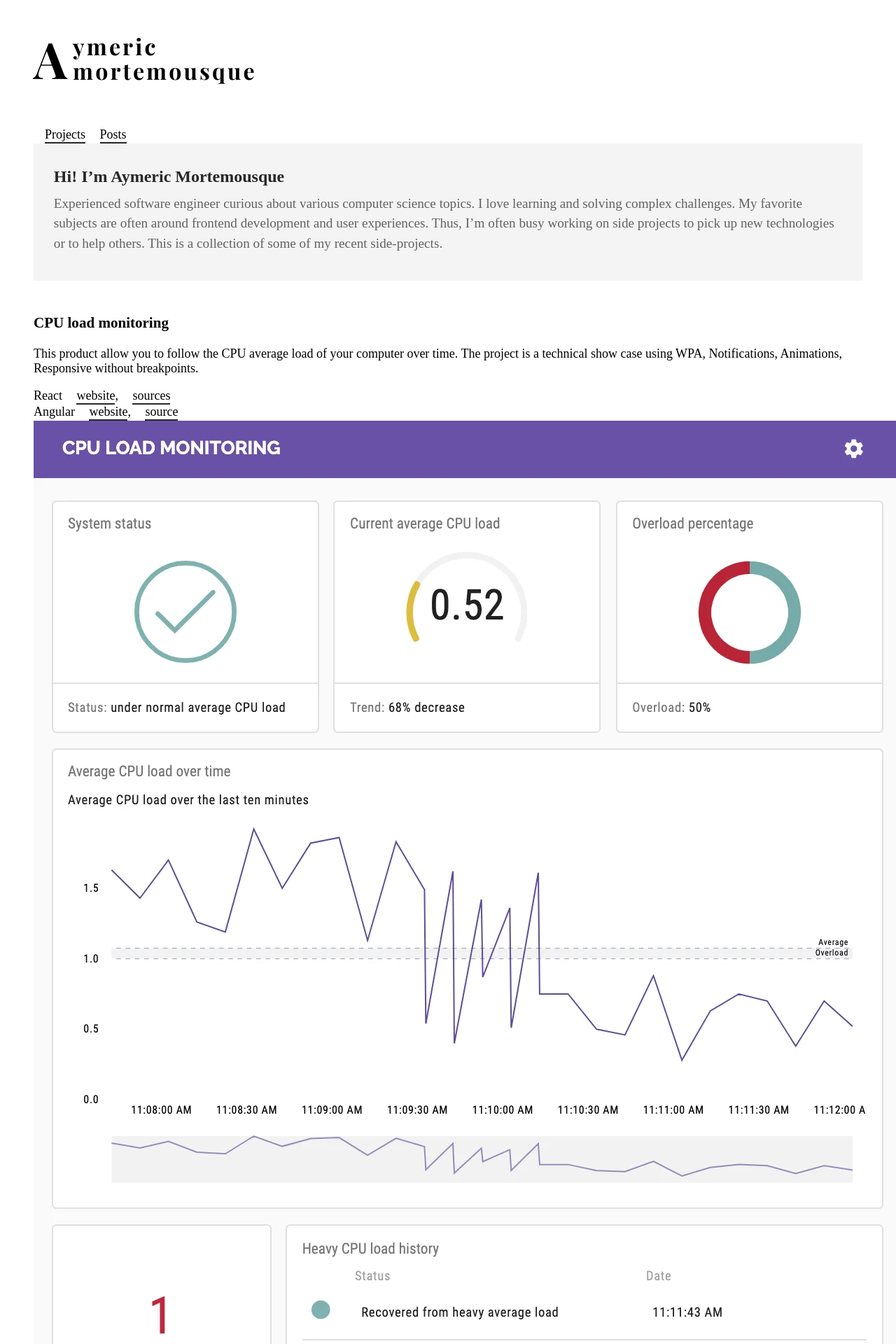
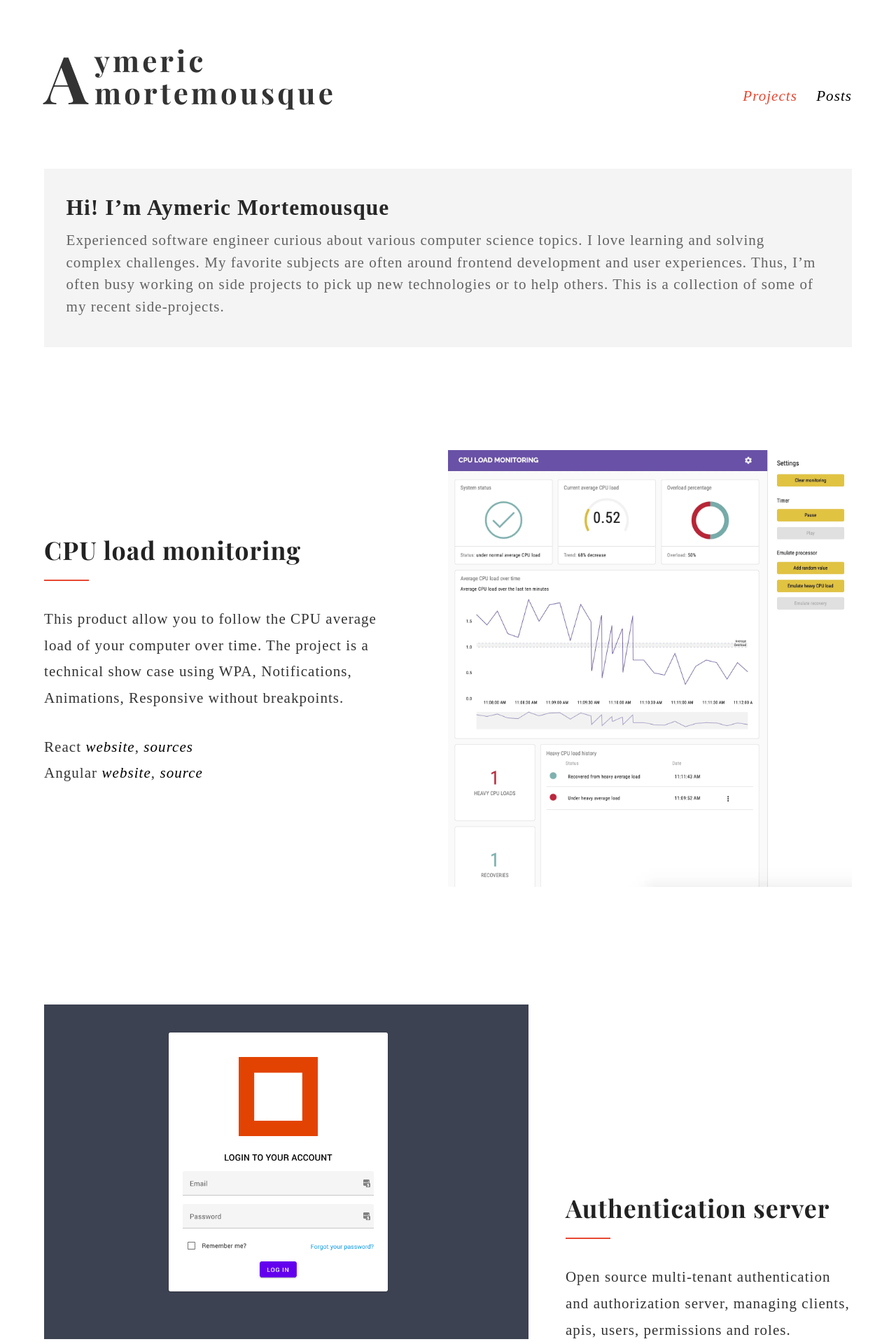
Before and after one commit to amortemousque/portfolio, a PHP site: page / in a window 1280 px wide; the page is wider, and only the part inside the window is pictured. Shown: the top 1920 px of that part at 70% size. Run offline with PHP 8.4, Linux system fonts and the light colour scheme; some web fonts are replaced.

Commit message:
Add style for post list

```diff
--- a/assets/style.css
+++ b/assets/style.css
@@ -1,32 +1,105 @@
 :root {
   --color-primary: rgb(231, 72, 50);
+  --text-color: #333333;
+  --title-color: #222222;
   --font-body: "Chivo", serif;
   --font-title: "Playfair Display", serif;
+  --title-line-height: 2.5rem;
+  --text-line-height: 1.8rem;
+  --base: 0.8rem;
+  --font-size: 16px;
+  --project-spacing: 2.5rem;
+  --max-font-size: 20px;
+  --min-font-size: 16px;
+  --min-width: 640px;
+  --max-width: 1200px;
+  --max-width-post: 800px;
+}
+
+/* For fluid font calculation */
+:root {
+  --max-font-size-stripped: 20;
+  --min-font-size-stripped: 16;
+  --min-width-stripped: 640;
+  --max-width-stripped: 1200;
+}
+
+/* Fluid typography formula */
+@media (min-width: 640px) and (max-width: 1199px) {
+  :root {
+    --font-size: calc(
+      var(--min-font-size) + (var(--max-font-size-stripped) - var(--min-font-size-stripped) - 1) *
+        (100vw - var(--min-width)) / (var(--max-width-stripped) - 1 - var(--min-width-stripped))
+    );
+  }
+}
+
+/* Define max font size */
+@media (min-width: 1200px) {
+  :root {
+    --font-size: 21px;
+  }
+}
+
+html {
+  font-size: var(--font-size);
 }
 
 body {
-  font-size: 18px;
   font-family: var(--font-body);
   margin: 0;
+  letter-spacing: 0.05rem;
+  line-height: var(--text-line-height);
+  color: var(--text-color);
 }
 
 main {
   padding: 3rem;
-  max-inline-size: 1200px;
+  max-inline-size: var(--max-width);
   margin: 0 auto;
+}
+/* Reset */
+pre {
+  margin: 0;
+}
+
+p {
+  margin: 0;
+}
+
+/* Header */
+.header {
+  display: flex;
+  flex-direction: row;
+  flex-wrap: wrap;
+  margin-block-end: 4rem;
+  align-items: flex-end;
+}
+
+/* Nav */
+.menu {
+  margin-top: 1rem;
+}
+.menu a.active {
+  color: var(--color-primary);
+}
+.menu a + a {
+  margin-inline-start: 1rem;
 }
 
 /* Headline */
 
 .headline {
+  display: flex;
+  flex: 1;
   font-weight: bold;
   font-size: 2rem;
   line-height: 2.2rem;
-
-  margin-block-start: 0;
-  margin-block-end: 4rem;
+  padding-inline-end: 2rem;
+  margin: 0;
   letter-spacing: 0.2rem;
   font-family: var(--font-title);
+  color: var(--font-title);
 }
 
 /* Presentation */
@@ -43,7 +116,6 @@ main {
   margin-bottom: 3rem;
   background: #f4f4f4;
   color: rgba(0, 0, 0, 0.6);
-  font-size: 1.2rem;
   line-height: 1.5;
 }
 
@@ -54,11 +126,11 @@ main {
   font-size: 1.5rem;
 }
 
-/* Article */
+/* project */
 
-.article,
-.article-layout-2,
-.article-layout-3 {
+.project,
+.project-layout-2,
+.project-layout-3 {
   display: grid;
   grid-template-areas: "body images";
   grid-template-columns: 1fr 1fr;
@@ -68,18 +140,17 @@ main {
   box-sizing: border-box;
 }
 
-.article-body {
+.project-body {
   grid-area: body;
   margin-inline-end: 3rem;
   margin-block-end: 3rem;
 }
 
-.article-images,
-.article-2x-images {
+.project-images,
+.project-2x-images {
   grid-area: images;
   position: relative;
   display: grid;
-  grid-template-columns: repeat(auto-fit, minmax(250px, 1fr));
   gap: 4vh;
   overflow: hidden;
   align-self: stretch;
@@ -90,51 +161,52 @@ picture {
   display: flex;
 }
 
-.article-image-preview {
+.project-image-preview {
   object-fit: cover;
   inline-size: 100%;
   block-size: 100%;
 }
 
-.article-2x-images {
-  grid-template-columns: 100%;
-  grid-template-rows: 1fr 1fr;
-}
-
-.article-title {
-  font-size: 1.9rem;
+.project-title {
+  font-size: 1.7rem;
   justify-self: start;
   align-self: start;
   font-weight: bold;
   display: inline-block;
   font-family: var(--font-title);
+  line-height: var(--title-line-height);
 
-  padding-block-end: 1rem;
-  border-block-end: 2px solid var(--color-primary);
+  color: var(--title-color);
   padding-inline-end: 5px;
-  margin-block-start: 0rem;
 }
 
-.article-content {
-  line-height: 1.5;
+.project-title:after {
+  content: "";
+  display: block;
+  border-block-end: 2px solid var(--color-primary);
+  padding-block-start: 0.8rem;
+  width: 5vw;
+}
+
+.project-content {
   margin-block-end: 1.5rem;
 }
 
-/* Article layout 2 */
+/* project layout 2 */
 
-.article-layout-2 {
+.project-layout-2 {
   grid-template-areas: "images body";
   grid-template-columns: 1fr 40%;
 }
 
-.article-layout-2 .article-body {
+.project-layout-2 .project-body {
   margin-inline-end: 0;
-  margin-inline-start: 3rem;
+  margin-inline-start: var(--project-spacing);
 }
 
-/* Article layout 3 */
+/* project layout 3 */
 
-.article-layout-3 {
+.project-layout-3 {
   grid-template-columns: 1fr;
   grid-template-rows: min-content auto;
   grid-template-areas:
@@ -142,78 +214,74 @@ picture {
     "images";
 }
 
-.article-layout-3 .article-image-preview {
+.project-layout-3 .project-image-preview {
   height: auto;
 }
 
-.article-layout-3 .article-body {
+.project-layout-3 .project-body {
   margin-inline-end: 0;
   flex: 1 0 calc(50% - 2.5rem);
 }
 
-.article-layout-3 .article-images {
+.project-layout-3 .project-images {
   grid-template-columns: 1fr 1fr;
 }
 
 /* Links  */
-
-.article-links {
-  margin-inline-start: -1rem;
-}
-
-.article-link-section {
-  margin-inline-start: 1rem;
-  display: flex;
-}
-
-.article-link-section dt {
-  width: 80px;
-}
-
-.article-link-section dd {
-  margin-inline-start: 0;
+.project-links a + a {
+  margin-left: 1rem;
 }
 
 a {
-  border-bottom: 2px solid #272727;
+  font-style: italic;
   background: none;
   color: rgb(0, 0, 0);
   text-decoration: none;
   display: inline-block;
-  margin-left: 1rem;
+  line-height: 1.5rem;
 }
 
 a:hover {
-  border-bottom: 2px solid var(--color-primary);
   color: var(--color-primary);
 }
 
+/* List */
+.list {
+  list-style: none;
+  padding: 0;
+  margin: 0;
+}
+
+.list-item-title {
+  font-family: var(--font-title);
+  font-weight: bold;
+  font-size: 1.1rem;
+}
+
+.list-item-date {
+  display: block;
+  font-size: 0.7em;
+  line-height: 2em;
+  font-style: italic;
+}
 /* Responsive */
 
-@media only screen and (max-width: 600px) {
-  body {
-    font-size: 16px !important;
-  }
-  .headline {
-    font-size: 1.5rem;
-  }
-  .first-letter {
-    font-size: 4.3rem;
-    line-height: 4.3rem;
-  }
-  .article,
-  .article-layout-2,
-  .article-layout-3 {
+@media only screen and (max-width: 640px) {
+  .project,
+  .project-layout-2,
+  .project-layout-3 {
     display: block;
     height: auto;
   }
-  .article-body,
-  .article-layout-2 .article-body,
-  .article-layout-3 .article-body {
-    margin: 0 0 3rem 0;
+  .project-body,
+  .project-layout-2 .project-body,
+  .project-layout-3 .project-body {
+    margin: 0 0 var(--project-spacing) 0;
   }
-
-  .article-images {
-    display: block;
+  .project-layout-3 .project-images {
+    grid-template-columns: 1fr;
+  }
+  main {
+    padding: 1rem;
   }
 }
```
